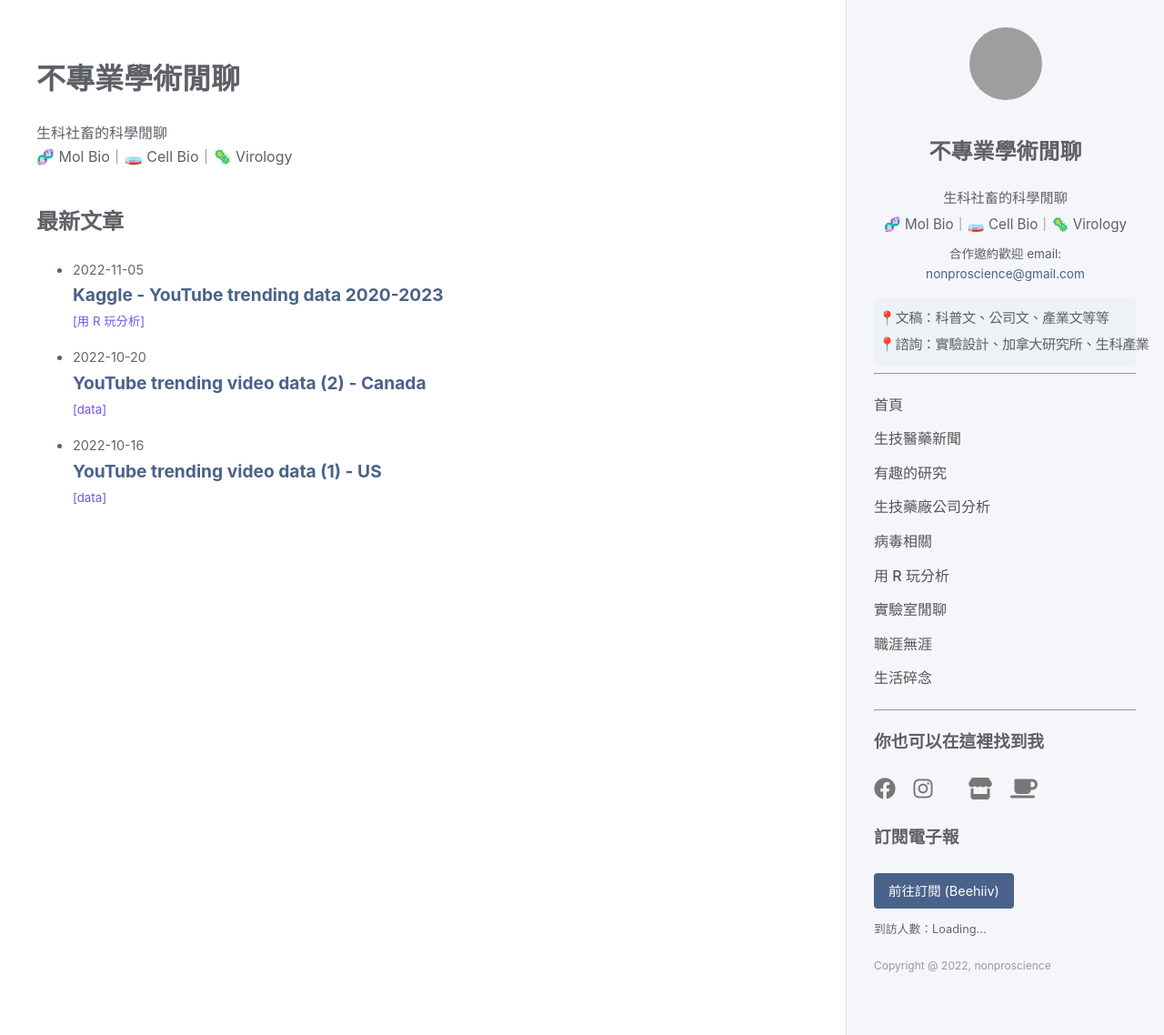
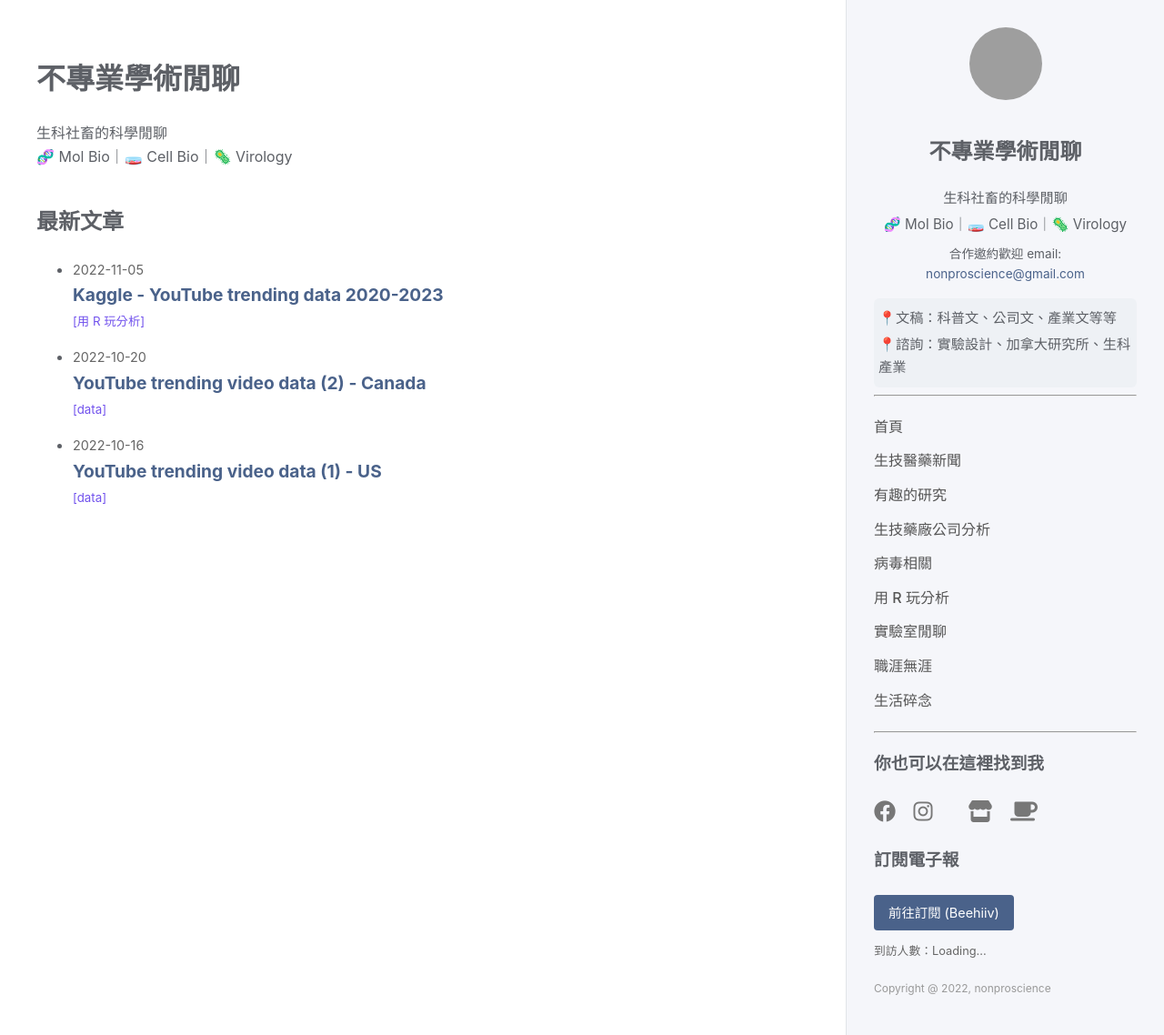
Before and after one commit to lindakang/lindakang.github.io, a Jekyll site: the page built from index.md, in a window 1280 px wide and 1138 px high. Shown: the whole window at 91% size. Built offline with Jekyll 4.4.1, drawn with Linux system fonts in a browser that asks for light colours; comment, search, counter and statistics services are not loaded; grey boxes are pictures that could not be loaded.

Commit message:
Update default.html

```diff
--- a/_layouts/default.html
+++ b/_layouts/default.html
@@ -36,9 +36,9 @@
             <p>🧬 Mol Bio｜🧫 Cell Bio｜🦠 Virology</p>
             <p style="font-size: 0.85em; margin-top: 10px;">合作邀約歡迎 email:<br>
             <a href="mailto:nonproscience@gmail.com">nonproscience@gmail.com</a></p>
-            <div class="intro-details" style="font-size: 0.85em; letter-spacing: -0.5px;">
-                <p style="white-space: nowrap;">📍文稿：科普文、公司文、產業文等等</p>
-                <p style="white-space: nowrap;">📍諮詢：實驗設計、加拿大研究所、生科產業</p>
+            <div class="intro-details">
+              <p>📍文稿：科普文、公司文、產業文等等</p>
+              <p>📍諮詢：實驗設計、加拿大研究所、生科產業</p>
             </div>
         </div>
 
```
